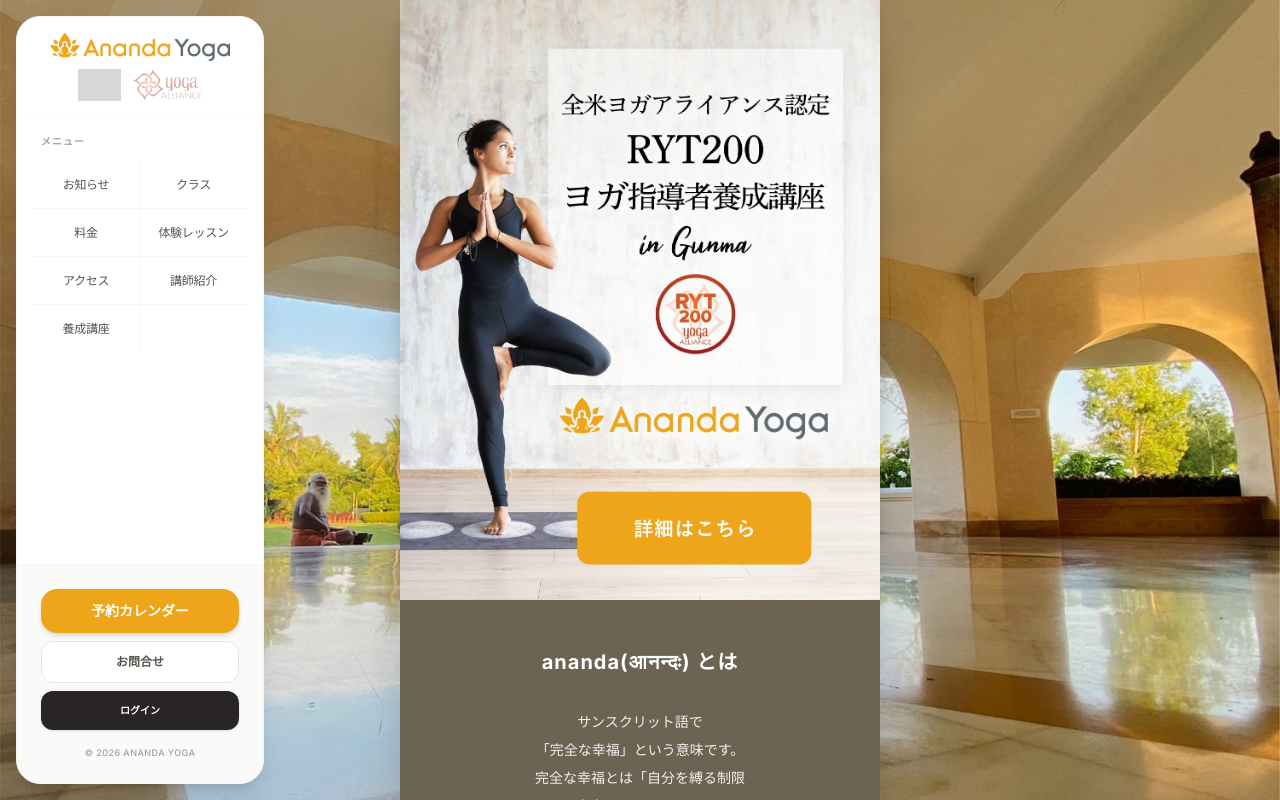
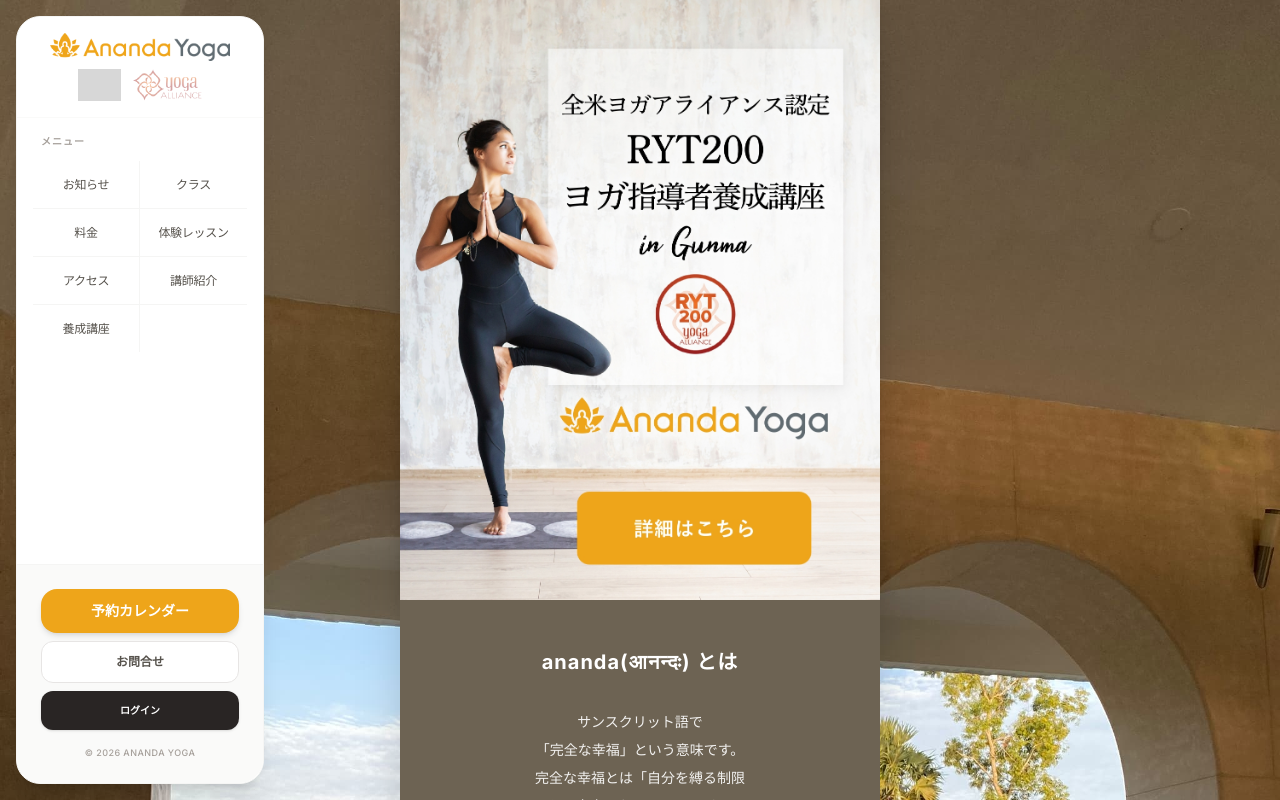
Before and after one commit to Yusuke-Okonogi/anandayoga-booking, a Next.js app: page / in a window 1280 px wide. Shown: the top 800 px of the page. Built offline with nearby package versions, Linux system fonts and the light colour scheme; no server answers; grey boxes are pictures that could not be loaded.

Commit message:
Add homepage content

```diff
--- a/app/(member)/mypage/page.tsx
+++ b/app/(member)/mypage/page.tsx
@@ -74,9 +74,16 @@
           new Date(a.lessons.start_time).getTime() - new Date(b.lessons.start_time).getTime()
         );
 
-        setReservations(sortedReservations);
+        // ★修正: 現在時刻を取得し、未来の予約のみフィルタリングして表示用stateにセット
+        const now = new Date();
+        const futureReservations = sortedReservations.filter(res => {
+            const lessonDate = new Date(res.lessons.start_time);
+            return lessonDate > now; // 終了したレッスンは除外
+        });
 
-        const now = new Date();
+        setReservations(futureReservations);
+
+        // 今月の利用回数の計算（こちらは過去分も含める）
         const start = startOfMonth(now);
         const end = endOfMonth(now);
 
@@ -164,6 +171,7 @@
     } else {
       alert('予約をキャンセルしました');
       setReservations(reservations.filter(r => r.id !== reservationId));
+      // キャンセルしたら月間利用回数も減らす（ただし過去の予約キャンセルは考慮不要なため簡易的に）
       setMonthlyCount(prev => Math.max(0, prev - 1));
     }
   };
@@ -222,7 +230,7 @@
           <div className="absolute top-0 right-0 w-64 h-64 bg-white opacity-10 rounded-full -mr-20 -mt-20 blur-3xl"></div>
           <div className="absolute bottom-0 left-0 w-48 h-48 bg-yellow-300 opacity-20 rounded-full -ml-10 -mb-10 blur-3xl"></div>
 
-          {/* ★修正: RYT200リボン (より目立つデザイン) */}
+          {/* RYT200リボン */}
           {profile?.training_status === '受講済' && (
             <div className="absolute top-0 right-0 w-28 h-28 overflow-hidden z-20 rounded-tr-3xl pointer-events-none">
               <div className="absolute top-[20px] -right-[30px] w-[140px] bg-gradient-to-r from-yellow-300 via-amber-200 to-yellow-300 text-amber-900 shadow-lg text-center py-1.5 rotate-45 font-bold text-xs tracking-widest border border-white/40">
@@ -241,19 +249,19 @@
 
               {/* 右側：利用状況 */}
               <div className="flex flex-col gap-4 flex-grow h-full">
-                 <div className="bg-white/95 px-4 rounded-xl shadow-sm flex-1 flex flex-col justify-center">
+                  <div className="bg-white/95 px-4 rounded-xl shadow-sm flex-1 flex flex-col justify-center">
                     <p className="text-[10px] font-bold text-stone-400 uppercase tracking-wider mb-0.5">今月の利用</p>
                     <p className="font-bold text-xl text-stone-700 leading-none">
                       {monthlyCount} <span className="text-xs font-normal text-stone-400">回</span>
                     </p>
-                 </div>
+                  </div>
 
-                 <div className="bg-white/95 px-4 rounded-xl shadow-sm flex-1 flex flex-col justify-center">
+                  <div className="bg-white/95 px-4 rounded-xl shadow-sm flex-1 flex flex-col justify-center">
                     <p className="text-[10px] font-bold text-stone-400 uppercase tracking-wider mb-0.5">回数券残り</p>
                     <p className="font-bold text-xl text-[#EEA51A] leading-none">
                       {tickets.reduce((acc, t) => acc + t.remaining_count, 0)} <span className="text-xs font-normal text-stone-400">回</span>
                     </p>
-                 </div>
+                  </div>
               </div>
             </div>
 
--- a/app/(public)/page.tsx
+++ b/app/(public)/page.tsx
@@ -91,7 +91,7 @@
 
   return (
     // ▼ ページ全体を包むコンテナ
-    <div className="min-h-screen w-full bg-[#333] relative bg-[url('/img/bg_main.jpg')] bg-fixed bg-center bg-cover">
+    <div className="min-h-screen w-full bg-[#333] relative bg-[url('/img/bg_main2.jpg')] bg-fixed bg-center bg-cover">
 
 
       {/* ▼▼▼ スマホ幅コンテンツエリア（S中央寄せ） ▼▼▼ */}
```
Also changed, not shown: public/img/bg_main2.jpg (added).
